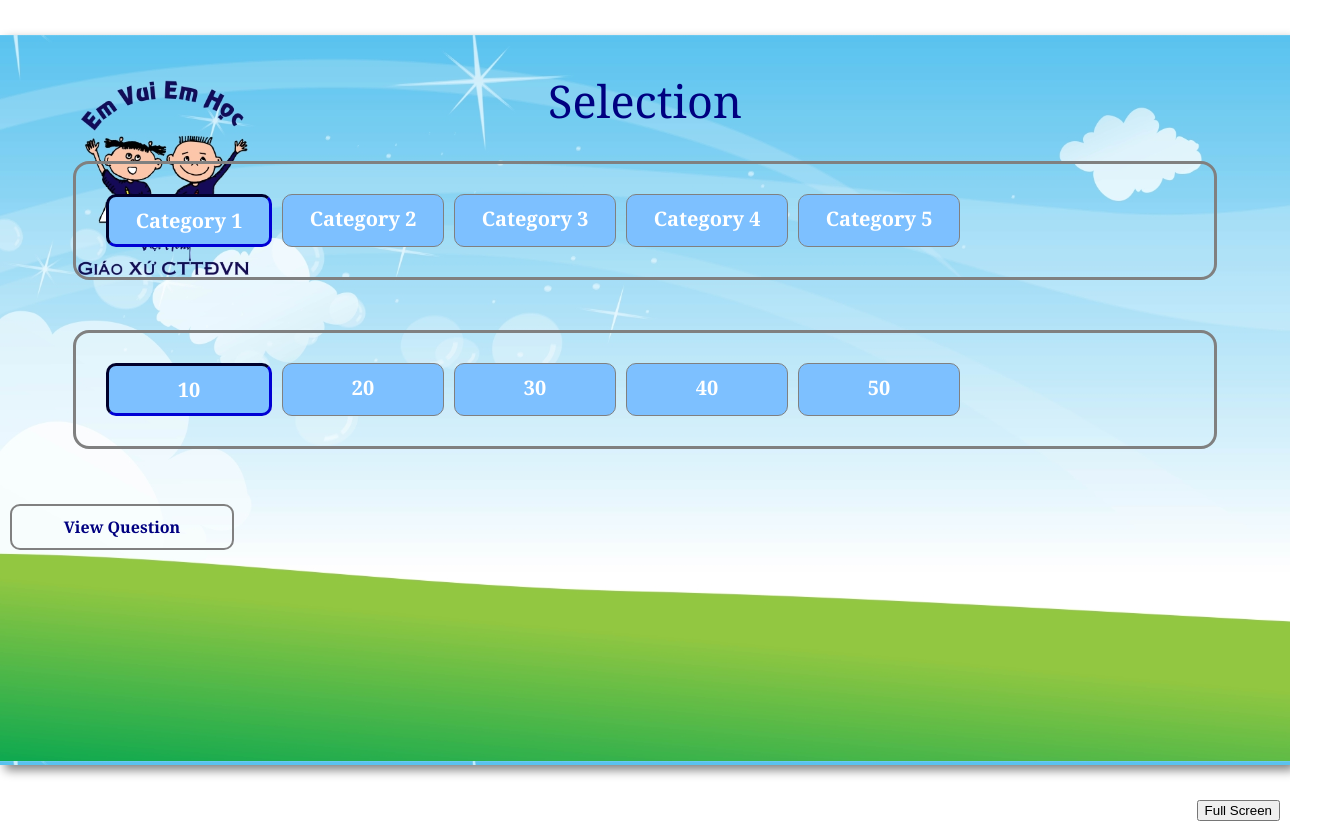
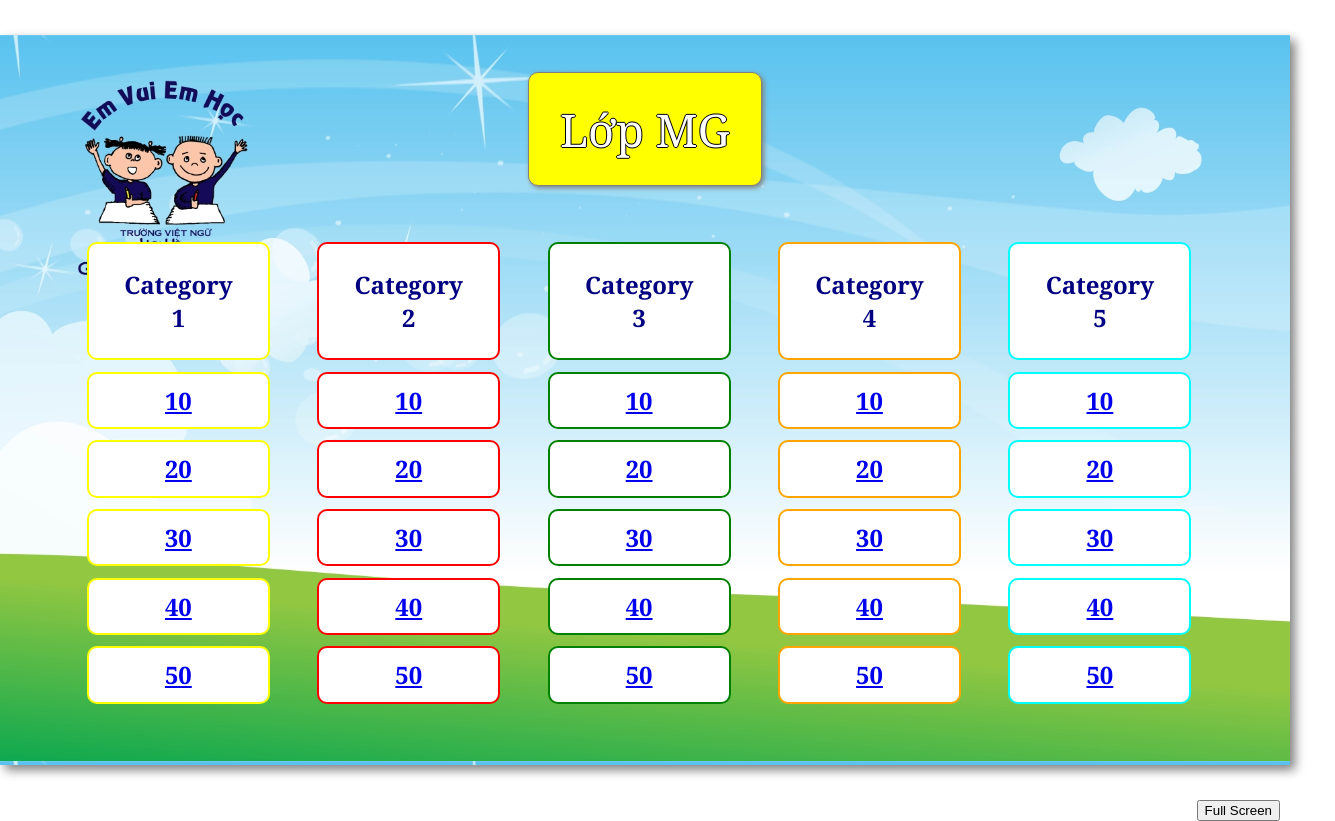
Before and after one commit to ankpham/vh-elimination-round, a React (Create React App) app: page /select-category-and-points/0 in a window 1280 px wide. Shown: the whole page, 1335 px wide, since content can reach past the window. Built offline with nearby package versions, Linux system fonts and the light colour scheme.

Commit message:
more css

```diff
--- a/src/pages/SelectCategoryAndPoints.jsx
+++ b/src/pages/SelectCategoryAndPoints.jsx
@@ -1,78 +1,85 @@
-import React, {useState, useRef, useEffect} from 'react';
+import React, {useRef, useEffect, useState, useMemo} from 'react';
 import {Link, useParams} from 'react-router-dom';
 
 const SelectCategoryAndPoints = () => {
+    const heading = useRef();
 
     const {grade} = useParams();
 
-    const pointsContainer = useRef(null);
-    const categoryContainer = useRef(null);
+    const [headingText, setHeadingText] = useState(null);
 
-    const [points, setPoints] = useState(1);
-    const [category, setCategory] = useState(1);
+    let gradeMapping = useMemo(() =>
+        new Map([
+            ["0", "background-yellow"], ["1", "background-orange"], ["2", "background-red"],
+            ["3", "background-darkred"], ["4", "background-purple"], ["5", "background-blue"],
+            ["6", "background-lightblue"], ["7", "background-cyan"], ["8", "background-green"]
+        ])
+    , [])
 
-    const [prevPoints, setPrevPoints] = useState(1);
-    const [prevCategory, setPrevCategory] = useState(1);
-
-    const setActive = (func, int) => {
-
-        if (func === "points") {
-            if (prevPoints !== null) {
-                pointsContainer.current.children[prevPoints-1].classList = "select";
-            }
-            setPrevPoints(int);
-            setPoints(int)
-            pointsContainer.current.children[int-1].classList = "select active";
+    useEffect(() => {
+        if (grade === "0") {
+            setHeadingText("Lớp MG")
+        }
+        else if (grade === "1") {
+            setHeadingText("Lớp VL")
         }
         else {
-            if (prevCategory !== null) {
-                categoryContainer.current.children[prevCategory-1].classList = "select";
-            }
-            setPrevCategory(int);
-            setCategory(int)
-            categoryContainer.current.children[int-1].classList = "select active";
+            setHeadingText("Lớp " + (grade-1))
         }
 
-    }
+        heading.current.classList.add(gradeMapping.get(grade))
 
-    useEffect(() => {
-        if (points === 1) {
-            pointsContainer.current.children[0].classList = "select active";
-        }
-        else {
-            pointsContainer.current.children[0].classList = "select";
-        }
-        if (category === 1) {
-            categoryContainer.current.children[0].classList = "select active";
-        }
-        else {
-            categoryContainer.current.children[0].classList = "select";
-        }
-
-    }, [points, category, pointsContainer, categoryContainer])
+    }, [grade, heading, gradeMapping])
 
     return (
         <>
         <div className="selection">
             <div className="container">
-                <h1 className='heading'>Selection</h1>
-                <div className='selection-container'>
-                    <div ref={categoryContainer} className="category">
-                        <span className="select" onClick={() => setActive("category", 1)}>Category 1</span>
-                        <span className="select" onClick={() => setActive("category", 2)}>Category 2</span>
-                        <span className="select" onClick={() => setActive("category", 3)}>Category 3</span>
-                        <span className="select" onClick={() => setActive("category", 4)}>Category 4</span>
-                        <span className="select" onClick={() => setActive("category", 5)}>Category 5</span>
-                    </div>
-                    <div ref={pointsContainer} className="points">
-                        <span className="select" onClick={() => setActive("points", 1)}>10</span>
-                        <span className="select" onClick={() => setActive("points", 2)}>20</span>
-                        <span className="select" onClick={() => setActive("points", 3)}>30</span>
-                        <span className="select" onClick={() => setActive("points", 4)}>40</span>
-                        <span className="select" onClick={() => setActive("points", 5)}>50</span>
+                <h1 ref={heading} className='heading'>{headingText}</h1>
+                <div className='selection-container-category-points'>
+                    <div className="category">
+                        <div className='column'>
+                            <span className="select border-yellow">Category 1</span>
+                            <Link to={"/view-question/" + grade + "/1/10"} className="select border-yellow">10</Link>
+                            <Link to={"/view-question/" + grade + "/1/20"} className="select border-yellow">20</Link>
+                            <Link to={"/view-question/" + grade + "/1/30"} className="select border-yellow">30</Link>
+                            <Link to={"/view-question/" + grade + "/1/40"} className="select border-yellow">40</Link>
+                            <Link to={"/view-question/" + grade + "/1/50"} className="select border-yellow">50</Link>
+                        </div>
+                        <div className='column'>
+                            <span className="select border-red">Category 2</span>
+                            <Link to={"/view-question/" + grade + "/2/10"} className="select border-red">10</Link>
+                            <Link to={"/view-question/" + grade + "/2/20"} className="select border-red">20</Link>
+                            <Link to={"/view-question/" + grade + "/2/30"} className="select border-red">30</Link>
+                            <Link to={"/view-question/" + grade + "/2/40"} className="select border-red">40</Link>
+                            <Link to={"/view-question/" + grade + "/2/50"} className="select border-red">50</Link>
+                        </div>
+                        <div className='column'>
+                            <span className="select border-green">Category 3</span>
+                            <Link to={"/view-question/" + grade + "/3/10"} className="select border-green">10</Link>
+                            <Link to={"/view-question/" + grade + "/3/20"} className="select border-green">20</Link>
+                            <Link to={"/view-question/" + grade + "/3/30"} className="select border-green">30</Link>
+                            <Link to={"/view-question/" + grade + "/3/40"} className="select border-green">40</Link>
+                            <Link to={"/view-question/" + grade + "/3/50"} className="select border-green">50</Link>
+                        </div>
+                        <div className='column'>
+                            <span className="select border-orange">Category 4</span>
+                            <Link to={"/view-question/" + grade + "/4/10"} className="select border-orange">10</Link>
+                            <Link to={"/view-question/" + grade + "/4/20"} className="select border-orange">20</Link>
+                            <Link to={"/view-question/" + grade + "/4/30"} className="select border-orange">30</Link>
+                            <Link to={"/view-question/" + grade + "/4/40"} className="select border-orange">40</Link>
+                            <Link to={"/view-question/" + grade + "/4/50"} className="select border-orange">50</Link>
+                        </div>
+                        <div className='column'>
+                            <span className="select border-cyan">Category 5</span>
+                            <Link to={"/view-question/" + grade + "/5/10"} className="select border-cyan">10</Link>
+                            <Link to={"/view-question/" + grade + "/5/20"} className="select border-cyan">20</Link>
+                            <Link to={"/view-question/" + grade + "/5/30"} className="select border-cyan">30</Link>
+                            <Link to={"/view-question/" + grade + "/5/40"} className="select border-cyan">40</Link>
+                            <Link to={"/view-question/" + grade + "/5/50"} className="select border-cyan">50</Link>
+                        </div>
                     </div>
                 </div>
-                <Link className="link to-view-question" to={"/view-question/" + grade + "/" + category + "/" + points}>View Question</Link>
             </div>
         </div>
         </>
--- a/src/pages/ViewQuestion.jsx
+++ b/src/pages/ViewQuestion.jsx
@@ -26,7 +26,7 @@ const ViewQuestion = () => {
                     <div className='question-row'>
                         <h5>Lớp {convertedGrade}</h5>
                         <h5>Category {category}</h5>
-                        <h5>{points + 0} Points</h5>
+                        <h5>{points} Points</h5>
                         <h1 className='question-heading'>This is a question</h1>
                     </div>
                     <ul className="choices">
--- /dev/null
+++ b/src/style/border-colors.css
@@ -0,0 +1,39 @@
+.border-yellow {
+    border-color: yellow !important;
+}
+
+.border-orange {
+    border-color: orange !important;
+}
+
+.border-red {
+    border-color: red !important;
+}
+
+.border-darkred {
+    border-color: darkred !important;
+}
+
+.border-purple {
+    border-color: purple !important;
+}
+
+.border-blue {
+    border-color: blue !important;
+}
+
+.border-navy {
+    border-color: navy !important;
+}
+
+.border-lightblue {
+    border-color: lightblue !important;
+}
+
+.border-cyan {
+    border-color: cyan !important;
+}
+
+.border-green {
+    border-color: green !important;
+}
--- a/src/style/selection.css
+++ b/src/style/selection.css
@@ -4,10 +4,21 @@
     width: 100%;
 }
 
-.selection .selection-container {
-    display: flex;
-    flex-direction: column;
-    width: 100vw;
+.selection .heading {
+    cursor: default;
+    display: inline-block;
+    width: 18vw;
+    padding-right: .1vw;
+    padding-left: .1vw;
+    padding-top: 2%;
+    padding-bottom: 2%;
+    margin-top: 2.5%;
+    margin-bottom: 2%;
+    box-shadow: 2px 2px 5px gray;
+    border: gray solid 1px;
+    border-radius: 10px;
+    color: white;
+    text-shadow: -1px 0 black, 0 1px black, 1px 0 black, 0 -1px black;
 }
 
 .selection .selection-container-grade {
@@ -20,9 +31,10 @@
 .selection .selection-container-grade .grade {
     display: block;
     text-shadow: -1px 0 black, 0 1px black, 1px 0 black, 0 -1px black;
+    color: white
 }
 
-.selection .selection-container-grade .grade .select {
+.selection .selection-container-grade .select {
     display: inline-block;
     width: 18vw;
     padding-right: .1vw;
@@ -34,22 +46,36 @@
     box-shadow: 2px 2px 5px gray;
 }
 
-.selection .category {
+.selection .selection-container-category-points {
+    display: flex;
+    flex-direction: column;
+    width: 100%;
+    height: 40%;
+    margin: auto;
+}
+
+.selection .selection-container-category-points .category {
     display: flex;
     margin: auto;
     padding: 25px;
     margin-bottom: 50px;
-    width: 85vw;
-    border: gray solid 3px;
-    border-radius: 16px;
+    width: 100%;
 }
 
-.selection .points {
-    display: flex;
-    margin: auto;
-    padding: 25px;
-    margin-bottom: 50px;
-    width: 85%;
-    border: gray solid 3px;
-    border-radius: 16px;
+.selection .selection-container-category-points .category .column {
+    width: 10%;
+    border-width: 2px;
+    margin-left: 4vw;
+    margin-right: 4vw;
 }
+
+.selection .selection-container-category-points .category .column .select:first-child {
+    cursor: default;
+    padding-top: 3vh;
+    padding-bottom: 3vh;
+}
+
+.selection .selection-container-category-points .category .column .select {
+    width: 100%;
+    border-width: 2px;
+}
--- a/src/style/style.css
+++ b/src/style/style.css
@@ -4,6 +4,7 @@
 @import url('admin.css');
 
 @import url('background-colors.css');
+@import url('border-colors.css');
 
 .app {
     background-color: rgba(255,255,255,0);
@@ -47,28 +48,34 @@ body {
     text-align: center;
     width: 200px;
     text-decoration: none;
-    border: gray solid 2px;
+    border: navy solid 2px;
     border-radius: 10px;
     padding: 10px;
     margin: 5px;
+    transition: border .1s;
 }
 
 .link:hover {
-    background-color: lightgray;
+    border: navy 3px solid;
+}
+
+.link:active {
+    border: navy 4px solid;
 }
 
 .select {
-    font-size: 20px;
-    width: 140px;
+    font-size: 24px;
     text-align: center;
     display: block;
-    padding: 10px;
-    margin: 5px;
+    padding-top: 8%;
+    padding-bottom: 8%;
+    padding-left: 2vw;
+    padding-right: 2vw;
+    margin: .7vh;
     border: gray solid 1px;
     border-radius: 10px;
     cursor: pointer;
-    color: white;
-    background-color: #7dc0ff;
+    background-color: white;
     transition: border .1s;
 }
 
@@ -135,3 +142,7 @@ input {
 .link.next:hover {
     background:none;
 }
+.column {
+    display: flex;
+    flex-direction: column;
+}
```
